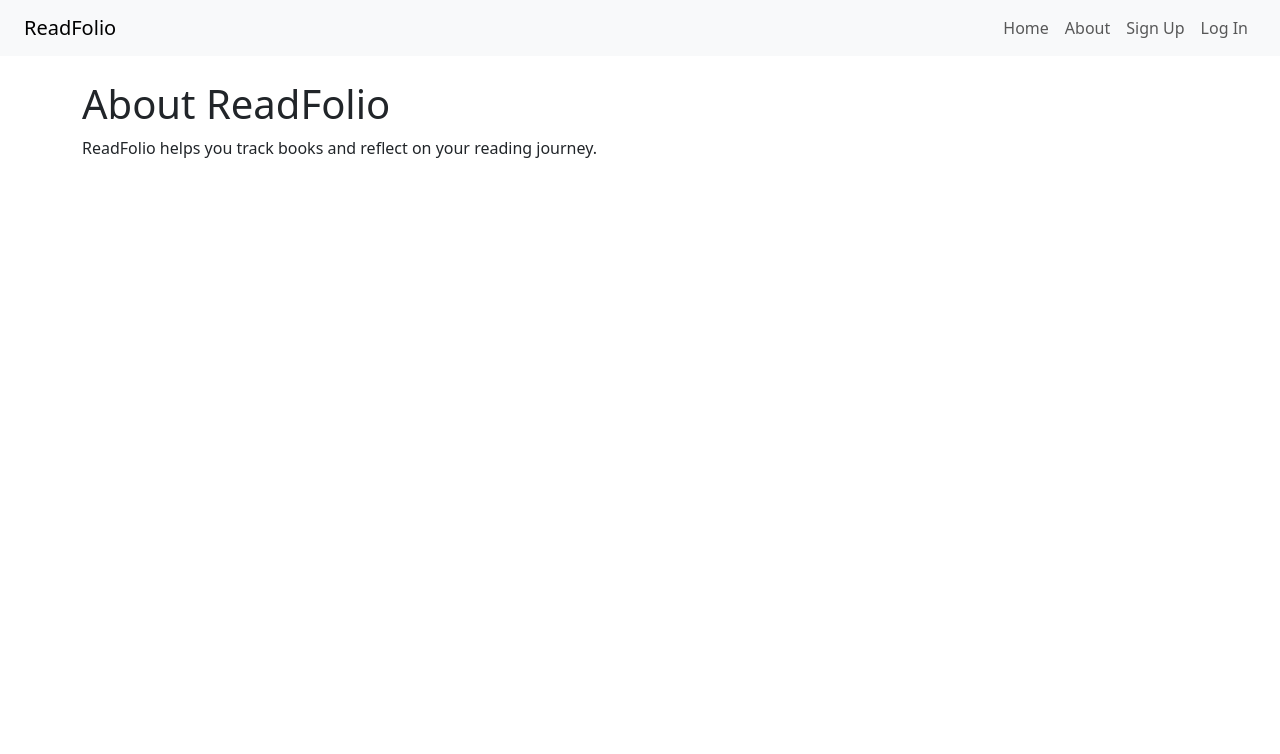
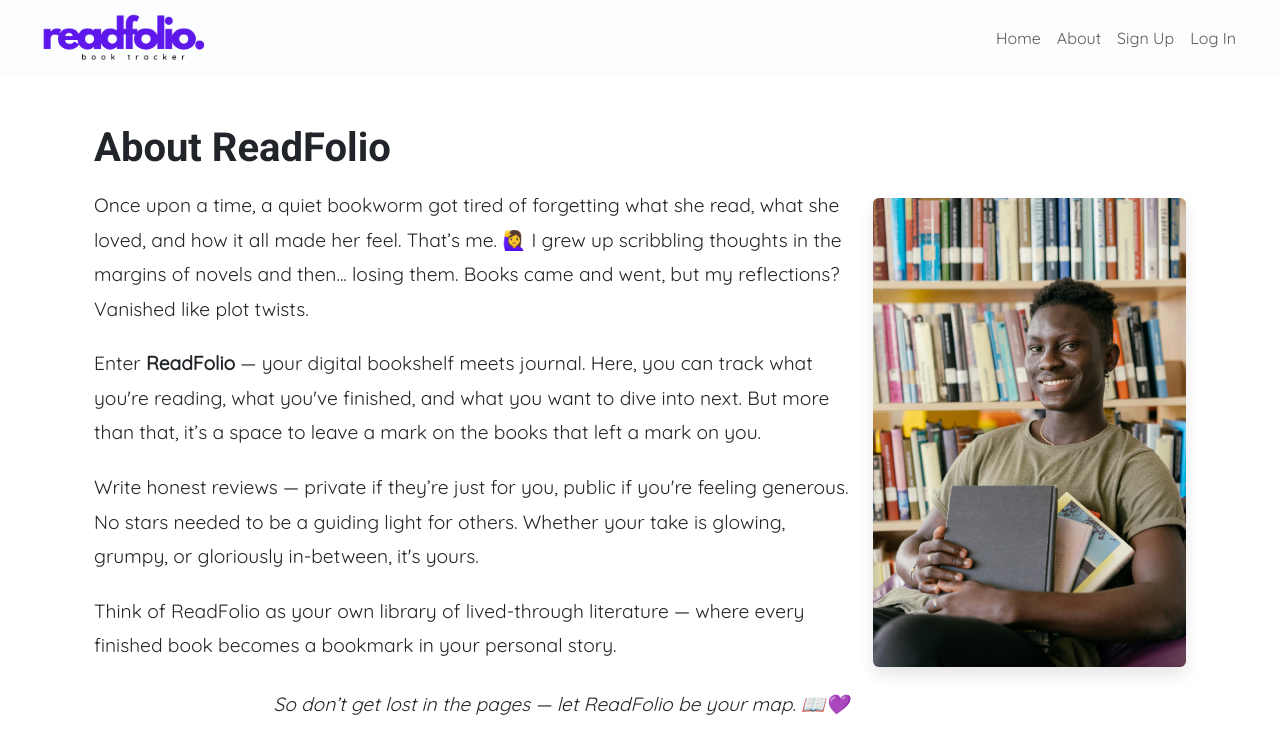
Before and after one commit to PaulinaD-CodeIns/readfolio, a Django app: page /about/ in a window 1280 px wide. Shown: the top 754 px of the page. Run offline with Django 5.2, Linux system fonts and the light colour scheme.

Commit message:
Styled home blog and about page, added static image and logo

```diff
--- a/pages/templates/pages/about.html
+++ b/pages/templates/pages/about.html
@@ -1,10 +1,33 @@
 {% extends "base.html" %}
 
 {% block content %}
+<div class="container my-5">
+  <div class="d-flex flex-column flex-lg-row align-items-center justify-content-between gap-4">
 
+    <!-- Text Column -->
+    <div class="flex-fill about-text">
+      <h1 class="fw-bold">About ReadFolio</h1>
+      <p>
+        Once upon a time, a quiet bookworm got tired of forgetting what she read, what she loved, and how it all made her feel. That’s me. 🙋‍♀️
+        I grew up scribbling thoughts in the margins of novels and then... losing them. Books came and went, but my reflections? Vanished like plot twists.
+      </p>
+      <p>
+        Enter <strong>ReadFolio</strong> — your digital bookshelf meets journal. Here, you can track what you're reading, what you've finished, and what you want to dive into next. But more than that, it’s a space to leave a mark on the books that left a mark on you.
+      </p>
+      <p>
+        Write honest reviews — private if they’re just for you, public if you're feeling generous. No stars needed to be a guiding light for others. Whether your take is glowing, grumpy, or gloriously in-between, it's yours.
+      </p>
+      <p>
+        Think of ReadFolio as your own library of lived-through literature — where every finished book becomes a bookmark in your personal story.
+      </p>
+      <p class="fst-italic text-end mt-4">So don’t get lost in the pages — let ReadFolio be your map. 📖💜</p>
+    </div>
 
-<h1>About ReadFolio</h1>
-<p>ReadFolio helps you track books and reflect on your reading journey.</p>
+    <!-- Image Column -->
+    <div class="flex-fill text-center">
+      <img src="/static/images/about_image.jpg" class="img-fluid rounded about-img" alt="Man smiling and holidng 3 books in a library">
+    </div>
 
-
+  </div>
+</div>
 {% endblock %}
--- a/pages/templates/pages/home.html
+++ b/pages/templates/pages/home.html
@@ -2,8 +2,10 @@
 
 {% block content %}
 <div class="container mt-5">
-  <h1 class="mb-4">Recent Public Reviews</h1>
-
+  <div class="d-flex justify-content-between align-items-end flex-wrap">
+  <h1 class="mb-4 me-3">Looking for your next read?</h1>
+  <h3 class="mb-4 text-muted">Here is what our readers have got to say...</h3>
+</div>
   {% if public_reviews %}
   {% for review in public_reviews %}
   <div class="card mb-3 shadow-sm">
--- a/static/css/style.css
+++ b/static/css/style.css
@@ -0,0 +1,76 @@
+
+
+
+    /* Base.html styling */
+
+/* Navbar */
+.custom-navbar {
+  background-color: #fbfdfe !important;
+}
+
+
+.navbar-nav .nav-link:hover {
+  color: #5e17eb !important;
+}
+
+
+.navbar-nav .nav-link.active {
+  font-weight: bold;
+  color: #5e17eb !important;
+}
+
+.navbar-brand img {
+  height: 50px;
+  width: auto;
+}
+
+
+/* Fonts */
+body, .nav-link, .card-text, .navbar-brand {
+  font-family: 'Quicksand', sans-serif;
+  font-weight: 400;
+}
+
+/* Headings and card titles */
+.card-title {
+  font-weight: 700;
+}
+
+h1, h2, h3, h4, h5 {
+    font-family: 'Roboto', sans-serif;
+    font-weight: 400;
+}
+
+/* Italic and violet */
+.text-muted {
+  font-style: italic;
+  color: #5e17eb !important;
+}
+
+
+/* About Page styling */
+.about-img {
+  width: 80vw;
+  max-width: 100%;
+  height: auto;
+  object-fit: cover;
+  border-radius: 0.5rem;
+  box-shadow: 0 0.5rem 1rem rgba(0, 0, 0, 0.1);
+}
+
+
+.about-text {
+  font-size: 1.2rem;
+  line-height: 1.8;
+  max-width: 100%;
+}
+
+
+.about-text h1 {
+  font-size: 2.5rem;
+  margin-bottom: 1rem;
+}
+
+.about-text p {
+  margin-bottom: 1.25rem;
+}
--- a/templates/base.html
+++ b/templates/base.html
@@ -5,26 +5,35 @@
   <meta charset="UTF-8">
   <title>ReadFolio</title>
   <link rel="stylesheet" href="https://cdn.jsdelivr.net/npm/bootstrap@5.3.3/dist/css/bootstrap.min.css">
+  <link rel="stylesheet" href="/static/css/style.css">
+  <link href="https://fonts.googleapis.com/css2?family=Quicksand&family=Roboto:wght@400;700&display=swap" rel="stylesheet">
+
 </head>
 
 <body>
-    <nav class="navbar navbar-expand-lg navbar-light bg-light px-4">
-  <a class="navbar-brand" href="/">ReadFolio</a>
+
+  <nav class="navbar navbar-expand-lg custom-navbar px-4">
+    <div class="container-fluid">
+      <a class="navbar-brand d-flex align-items-center" href="/">
+        <img src="/static/images/readfolio_logo..png" alt="ReadFolio Logo" class="me-2">
+      </a>
       <div class="collapse navbar-collapse">
     <ul class="navbar-nav ms-auto">
+      {% if user.is_authenticated %}
+        <li class="nav-item nav-link">Hello, {{ user.first_name }}</li>
         <li class="nav-item"><a class="nav-link" href="/">Home</a></li>
         <li class="nav-item"><a class="nav-link" href="/about/">About</a></li>
-
-      {% if user.is_authenticated %}
-        <li class="nav-item nav-link">Hello, {{ user.first_name }}</li>
         <li class="nav-item"><a class="nav-link" href="{% url 'book_list' %}">My Books</a></li>
         <li class="nav-item"><a class="nav-link" href="{% url 'review_list' %}">My Reviews</a></li>
         <li class="nav-item"><a class="nav-link" href="{% url 'account_logout' %}">Logout</a></li>
       {% else %}
+        <li class="nav-item"><a class="nav-link" href="/">Home</a></li>
+        <li class="nav-item"><a class="nav-link" href="/about/">About</a></li>
         <li class="nav-item"><a class="nav-link" href="{% url 'account_signup' %}">Sign Up</a></li>
         <li class="nav-item"><a class="nav-link" href="{% url 'account_login' %}">Log In</a></li>
       {% endif %}
     </ul>
+  </div>
     </div>
   </nav>
 
@@ -32,6 +41,8 @@
   <div class="container mt-4">
     {% block content %}{% endblock %}
   </div>
+
+</body>
 
 <!-- Pagination JS Script-->
 {% block scripts %}
```
Also changed, not shown: static/images/about_image.jpg (added), static/images/readfolio_logo..png (added). Lines whose indentation alone changed are shown as unchanged.
